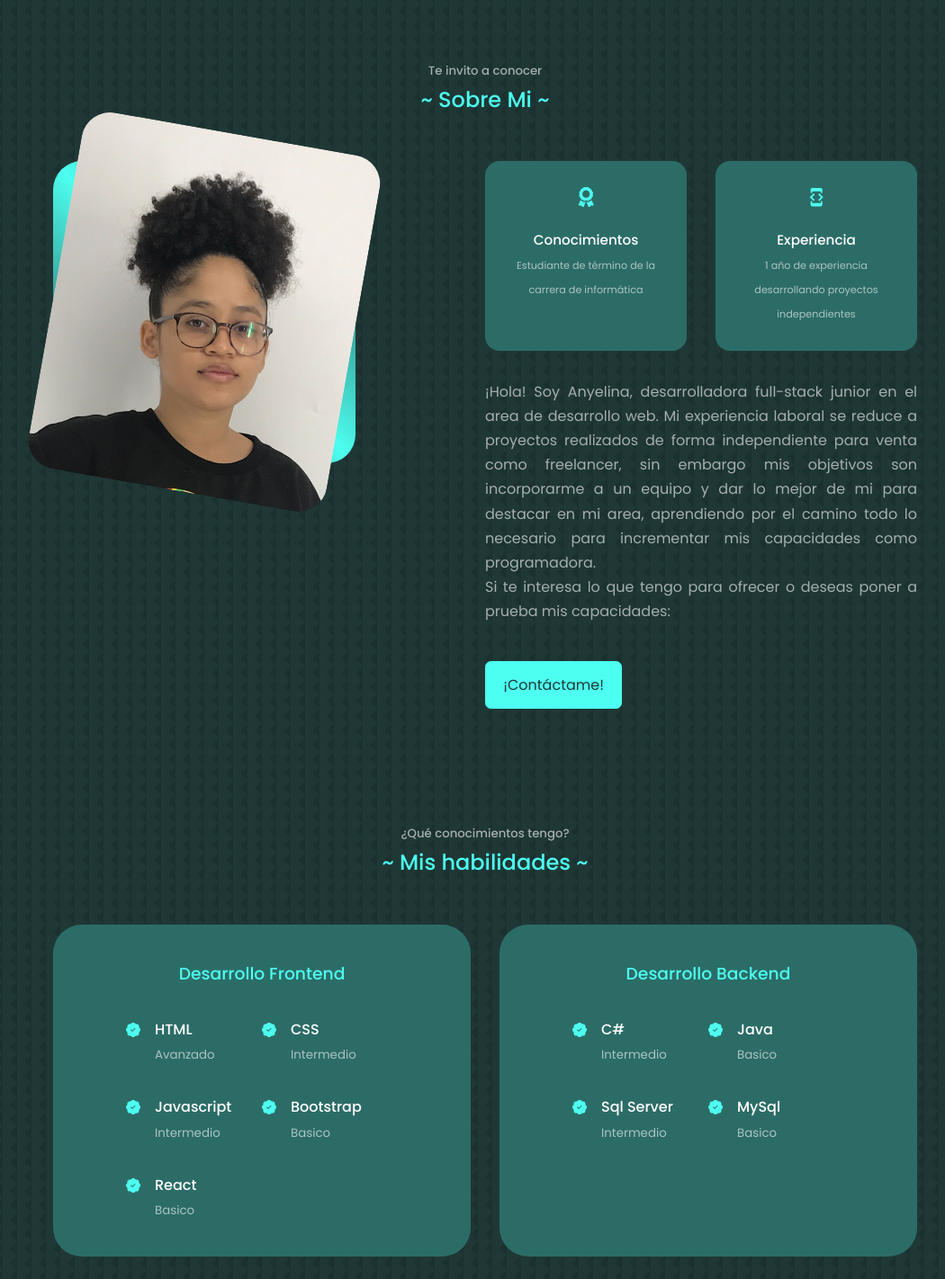
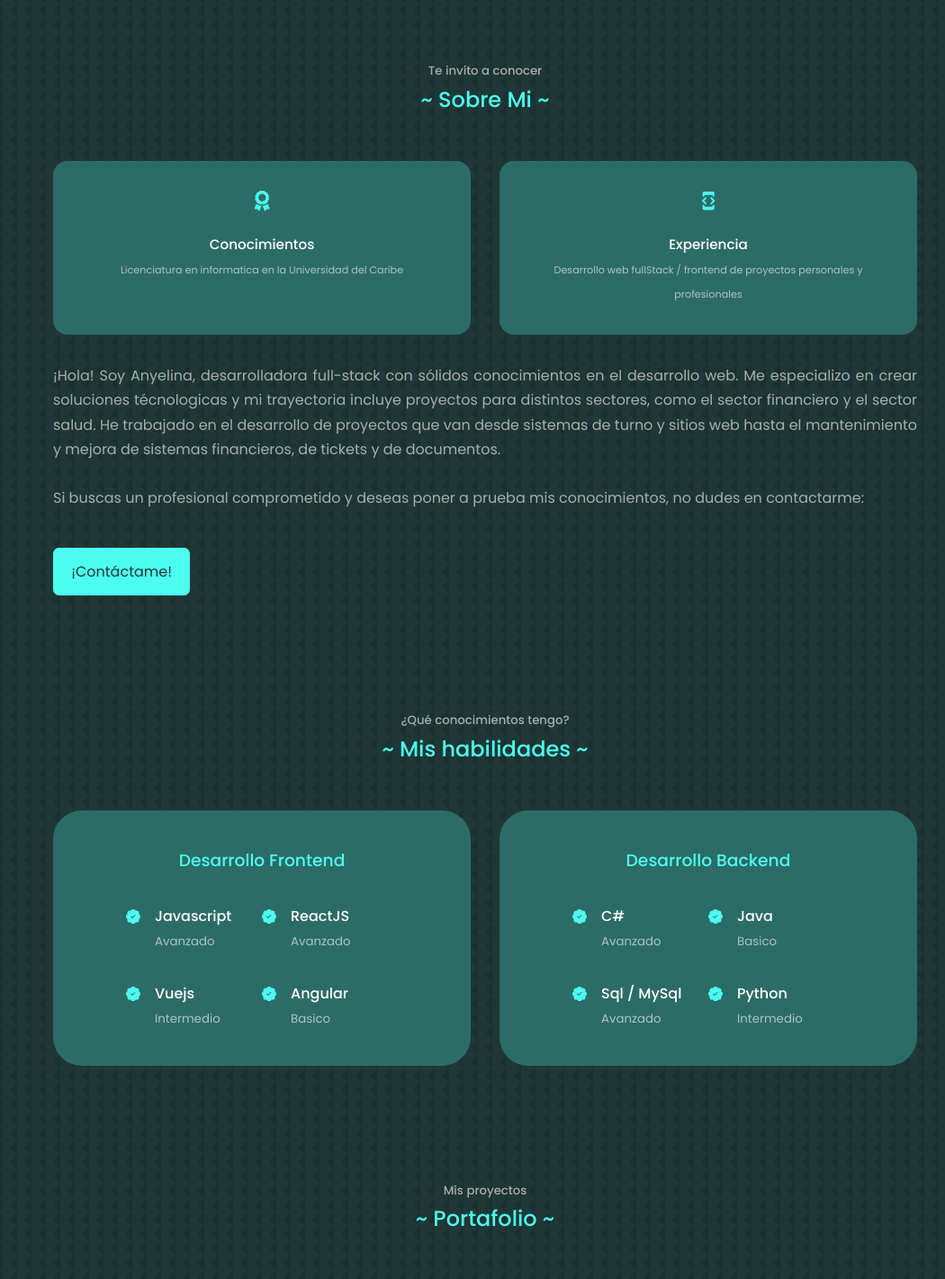
Before and after one commit to AngieAmz/MyPortfolio, a React (Create React App) app: page / in a window 1280 px wide. Shown: the part 860-2282 px from the top of the page at 90% size, without its empty margins (101-1151 px from the left). Built offline with nearby package versions, Linux system fonts and the light colour scheme.

Commit message:
updated info

```diff
--- a/src/components/about/About.jsx
+++ b/src/components/about/About.jsx
@@ -1,6 +1,5 @@
 import React from 'react';
 import './about.css';
-import me from '../../assets/me-about.jpeg';
 import {FaAward} from 'react-icons/fa';
 import {MdDeveloperMode} from 'react-icons/md'
 
@@ -11,34 +10,29 @@ const About = () => {
             <h2>~ Sobre Mi ~</h2>
 
             <div className='container about__container'>
-                <div className="about__me">
-                    <div className="about__me-image">
-                        <img src={me} alt="About" />
-                    </div>
-                </div>
                 <div className="about__content">
                     <div className="about__cards">
                         <article className='about__card'>
                             <FaAward className='about__icon'/>
                             <h5>Conocimientos</h5>
-                            <small>Estudiante de término de la carrera de informática</small>
+                            <small>Licenciatura en informatica en la Universidad del Caribe</small>
                         </article>
                         <article className='about__card'>
                             <MdDeveloperMode className='about__icon'/>
                             <h5>Experiencia</h5>
-                            <small>1 año de experiencia desarrollando proyectos independientes</small>
+                            <small>Desarrollo web fullStack / frontend de proyectos personales y profesionales</small>
                         </article>
                     </div>
 
                     <p>
-                        ¡Hola! Soy Anyelina, desarrolladora full-stack junior en el area de desarrollo
-                        web. Mi experiencia laboral se reduce a proyectos realizados de forma independiente
-                        para venta como freelancer, sin embargo mis objetivos son incorporarme a un equipo y
-                        dar lo mejor de mi para destacar en mi area, aprendiendo por el camino todo lo necesario
-                        para incrementar mis capacidades como programadora.
+                        ¡Hola! Soy Anyelina, desarrolladora full-stack con sólidos conocimientos en el desarrollo web. Me especializo
+                        en crear soluciones técnologicas y mi trayectoria incluye proyectos para distintos sectores, como el sector
+                        financiero y el sector salud. He trabajado en el desarrollo de proyectos que van desde sistemas de turno
+                        y sitios web hasta el mantenimiento y mejora de sistemas financieros, de tickets y de documentos.
+                        <br/>
                         <br/>
 
-                        Si te interesa lo que tengo para ofrecer o deseas poner a prueba mis capacidades:
+                        Si buscas un profesional comprometido y deseas poner a prueba mis conocimientos, no dudes en contactarme:
                     </p>
 
                     <a href="#contact" className='btn btn-primary'> ¡Contáctame! </a>
--- a/src/components/about/about.css
+++ b/src/components/about/about.css
@@ -1,28 +1,6 @@
 .about__container{
-    display: grid;
-    grid-template-columns: 35% 50%;
     text-align: justify;
     gap: 15%;
-}
-
-.about__me {
-    width: 100%;
-    aspect-ratio: 1/1;
-    border-radius: 2rem;
-    background: linear-gradient(45deg, transparent, var(--color-primary), transparent);
-    display: grid;
-    place-items: center;
-}
-
-.about__me-image{
-    border-radius: 2rem;
-    overflow: hidden;
-    transform: rotate(10deg);
-    transition: var(--transition);
-}
-
-.about__me-image:hover{
-    transform: rotate(0deg);
 }
 
 .about__cards {
@@ -35,7 +13,7 @@
     background: var(--color-bg-variant);
     border: 1px solid transparent;
     border-radius: 1rem;
-    padding: 1.7rem;
+    padding: 2rem;
     text-align: center;
     transition: var(--transition);
 }
--- a/src/components/contact/Contact.jsx
+++ b/src/components/contact/Contact.jsx
@@ -1,7 +1,7 @@
 import React from 'react';
 import './contact.css';
 import {FiMail} from 'react-icons/fi';
-import {BsInstagram, BsTelephone} from 'react-icons/bs';
+import {BsLinkedin, BsTelephone} from 'react-icons/bs';
 
 
 const Contact = () => {
@@ -18,10 +18,10 @@ const Contact = () => {
                     <a href="mailto:anyelinaalmanzar.opx@gmail.com">Envíame un mensaje</a>
                 </div>
                 <div className="contact__cards">
-                    <BsInstagram className='icon'/>
-                    <h2>Instagram</h2>
-                    <h5 className='text-light'>Anyi Amz</h5>
-                    <a href="https://www.instagram.com/anyiamz/" rel='noreferrer' target='_blank'>Escríbeme DM</a>
+                    <BsLinkedin className='icon'/>
+                    <h2>Perfil</h2>
+                    <h5 className='text-light'>Anyelina Almanzar</h5>
+                    <a href="https://www.linkedin.com/in/anyelina-almanzar/" rel='noreferrer' target='_blank'>Escríbeme</a>
                 </div>
                 <div className="contact__cards">
                     <BsTelephone className='icon'/>
--- a/src/components/header/header.css
+++ b/src/components/header/header.css
@@ -47,7 +47,7 @@ header {
     height: 32rem;
     position: absolute;
     left: calc(50% - 11rem);
-    margin-top: 4rem;
+    margin-top: 2rem;
     border-radius: 12rem 12rem 0 0;
     overflow: hidden;
     padding: 5rem 0 1.5rem 0;
--- a/src/components/skills/Skills.jsx
+++ b/src/components/skills/Skills.jsx
@@ -15,35 +15,28 @@ const Skills = () => {
                         <article className='experience__details'>
                             <BsPatchCheckFill className='experience__details-icon'/>
                             <div>
-                            <h4>HTML</h4>
+                            <h4>Javascript</h4>
                             <small className='text-light'>Avanzado</small>
                             </div>
                         </article>
                         <article className='experience__details'>
                             <BsPatchCheckFill className='experience__details-icon'/>
                             <div>
-                            <h4>CSS</h4>
+                            <h4>ReactJS</h4>
+                            <small className='text-light'>Avanzado</small>
+                            </div>
+                        </article>
+                        <article className='experience__details'>
+                            <BsPatchCheckFill className='experience__details-icon'/>
+                            <div>
+                            <h4>Vuejs</h4>
                             <small className='text-light'>Intermedio</small>
                             </div>
                         </article>
                         <article className='experience__details'>
                             <BsPatchCheckFill className='experience__details-icon'/>
                             <div>
-                            <h4>Javascript</h4>
-                            <small className='text-light'>Intermedio</small>
-                            </div>
-                        </article>
-                        <article className='experience__details'>
-                            <BsPatchCheckFill className='experience__details-icon'/>
-                            <div>
-                            <h4>Bootstrap</h4>
-                            <small className='text-light'>Basico</small>
-                            </div>
-                        </article>
-                        <article className='experience__details'>
-                            <BsPatchCheckFill className='experience__details-icon'/>
-                            <div>
-                            <h4>React</h4>
+                            <h4>Angular</h4>
                             <small className='text-light'>Basico</small>
                             </div>
                         </article>
@@ -56,7 +49,7 @@ const Skills = () => {
                             <BsPatchCheckFill className='experience__details-icon'/>
                             <div>
                             <h4>C#</h4>
-                            <small className='text-light'>Intermedio</small>
+                            <small className='text-light'>Avanzado</small>
                             </div>
                         </article>
                         <article className='experience__details'>
@@ -69,15 +62,15 @@ const Skills = () => {
                         <article className='experience__details'>
                             <BsPatchCheckFill className='experience__details-icon'/>
                             <div>
-                            <h4>Sql Server</h4>
-                            <small className='text-light'>Intermedio</small>
+                            <h4>Sql / MySql</h4>
+                            <small className='text-light'>Avanzado</small>
                             </div>
                         </article>
                         <article className='experience__details'>
                             <BsPatchCheckFill className='experience__details-icon'/>
                             <div>
-                            <h4>MySql</h4>
-                            <small className='text-light'>Basico</small>
+                            <h4>Python</h4>
+                            <small className='text-light'>Intermedio</small>
                             </div>
                         </article>
                     </div>
```
Also changed, not shown: src/assets/me-about.jpeg (deleted), src/assets/me.png.
